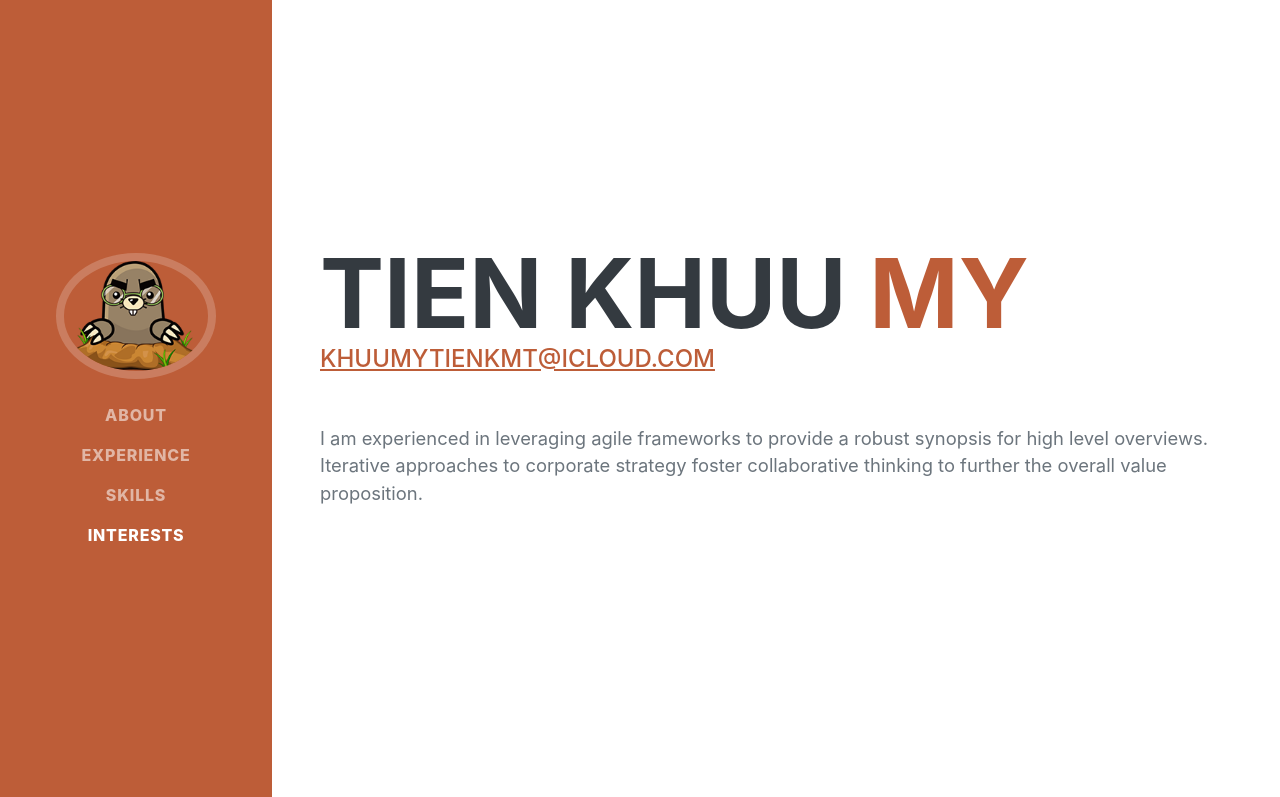
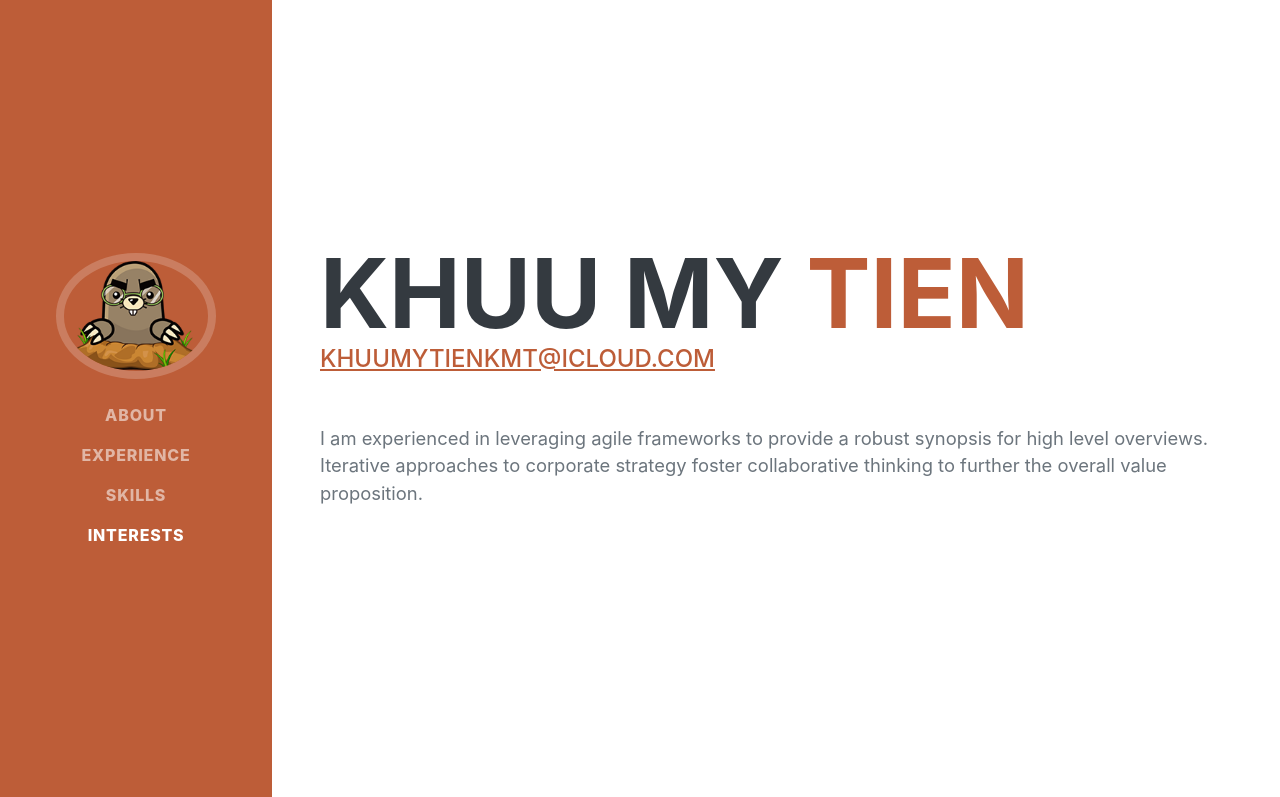
Before and after one commit to KhuuMyTien/KhuuMyTien.github.io, a plain HTML site: page index.html in a window 1280 px wide. Shown: the top 797 px of the page. Drawn offline with nearby package versions, Linux system fonts and the light colour scheme; a web font is replaced by a local one.

Commit message:
adjust name

```diff
--- a/index.html
+++ b/index.html
@@ -38,8 +38,8 @@
             <section class="resume-section" id="about">
                 <div class="resume-section-content">
                     <h1 class="mb-0">
-                        Tien Khuu
-                        <span class="text-primary">My</span>
+                        Khuu My
+                        <span class="text-primary">Tien</span>
                     </h1>
                     <div class="subheading mb-5">
                         <!-- ... -->
```
